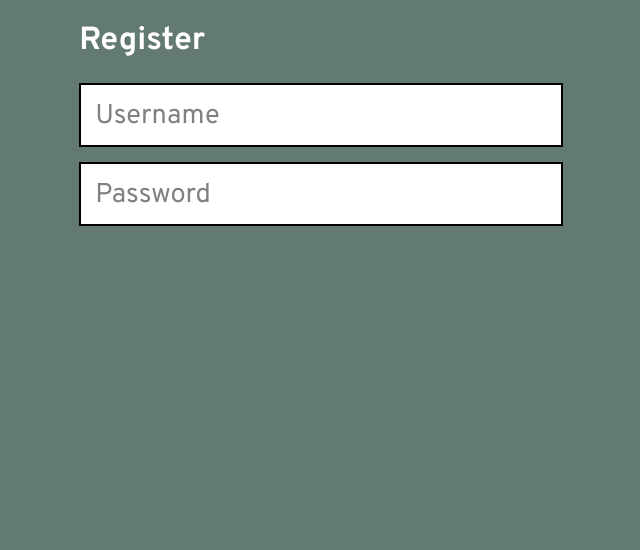
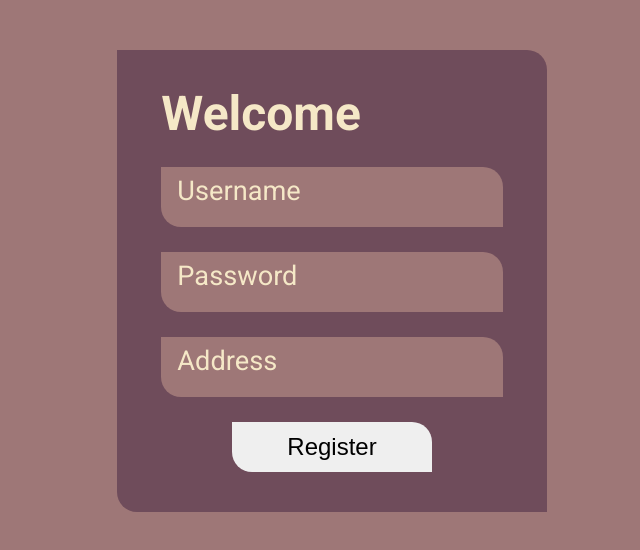
Before and after one commit to nalandenv/input-styles, a website: page index.html in a window 1280 px wide. Shown: the whole page, without its empty margins (308-948 px from the left). Drawn offline with Linux system fonts and the light colour scheme.

Commit message:
Add styles to page and button

```diff
--- a/Assets/Stylesheets/main.css
+++ b/Assets/Stylesheets/main.css
@@ -1,37 +1,57 @@
-@import url("https://fonts.googleapis.com/css2?family=Overpass:ital,wght@0,100;0,400;0,700;1,400&display=swap");
+@import url(https://fonts.googleapis.com/css?family=Roboto:100,regular,italic,700);
 
 body {
-  font-family: "Overpass", sans-serif;
-  background-color: #627a72;
-  color: white;
+  font-family: "Roboto", sans-serif;
+  background-color: #9e7777;
+  color: #f5e8c7;
 }
 .container {
-  width: 40%;
-  height: 500px;
-  margin: auto;
+  width: 30%;
+  padding: 15px 25px;
+  margin: 50px auto;
+  border-top-right-radius: 20px;
+  border-bottom-left-radius: 20px;
+  background-color: #6f4c5b;
+}
+form {
+    box-sizing: border-box;
+
+  width: 90%;
+  margin: 20px auto;
+}
+h1 {
+  box-sizing: border-box;
+  margin: 0;
+  font-size: 3em;
+  font-weight: 700;
 }
 .form-element {
   position: relative;
-  width: 90%;
-  margin-top: 15px;
+  width: 100%;
+  margin-top: 25px;
 }
 input {
+  box-sizing: border-box;
+  width: 100%;
   font-family: inherit;
-  position: relative;
-  font-size: 1.25em;
-  padding: 10px 10px 0 15px;
-  width: 100%;
-  height: 50px;
-  border: 2px solid black;
+  font-size: 1.2em;
+  padding: 10px 15px 0 15px;
+  height: 60px;
+  border: none;
+  background-color: #9e7777;
+  border-top-right-radius: 20px;
+  border-bottom-left-radius: 20px;
 }
 input:focus {
   outline: none;
 }
 label {
-  color: grey;
+  box-sizing: border-box;
+  width: 100%;
+  color: #f5e8c7;
   position: absolute;
   left: 1rem;
-  top: 25%;
+  top: 0.5rem;
   font-size: 1.7em;
   cursor: text;
 }
@@ -41,5 +61,24 @@ input:valid ~ label {
   font-size: 1em;
   left: 15px;
   top: 5px;
-  border-radius: 20px;
 }
+
+.btn {
+  display: block;
+  font-size: 1.5em;
+  width: 200px;
+  height: 50px;
+  margin: 25px auto;
+  border: none;
+  border-top-right-radius: 20px;
+  border-bottom-left-radius: 20px;
+}
+@media only screen and (max-width: 1100px) {
+    .container {
+      width: 60%;
+    }
+@media only screen and (max-width: 600px) {
+  .container {
+    width: 100%;
+  }
+}
--- a/index.html
+++ b/index.html
@@ -9,8 +9,8 @@
   </head>
   <body>
     <div class="container">
-      <h1>Register</h1>
       <form class="form" action="">
+        <h1>Welcome</h1>
         <div class="form-element">
           <input type="text" name="Username" id="Username" required />
           <label for="Username">Username</label>
@@ -19,6 +19,11 @@
           <input type="text" name="password" id="password" required />
           <label for="password">Password</label>
         </div>
+        <div class="form-element">
+          <input type="text" name="Address" id="Address" required />
+          <label for="Address">Address</label>
+        </div>
+        <button class="btn">Register</button>
       </form>
     </div>
   </body>
```
